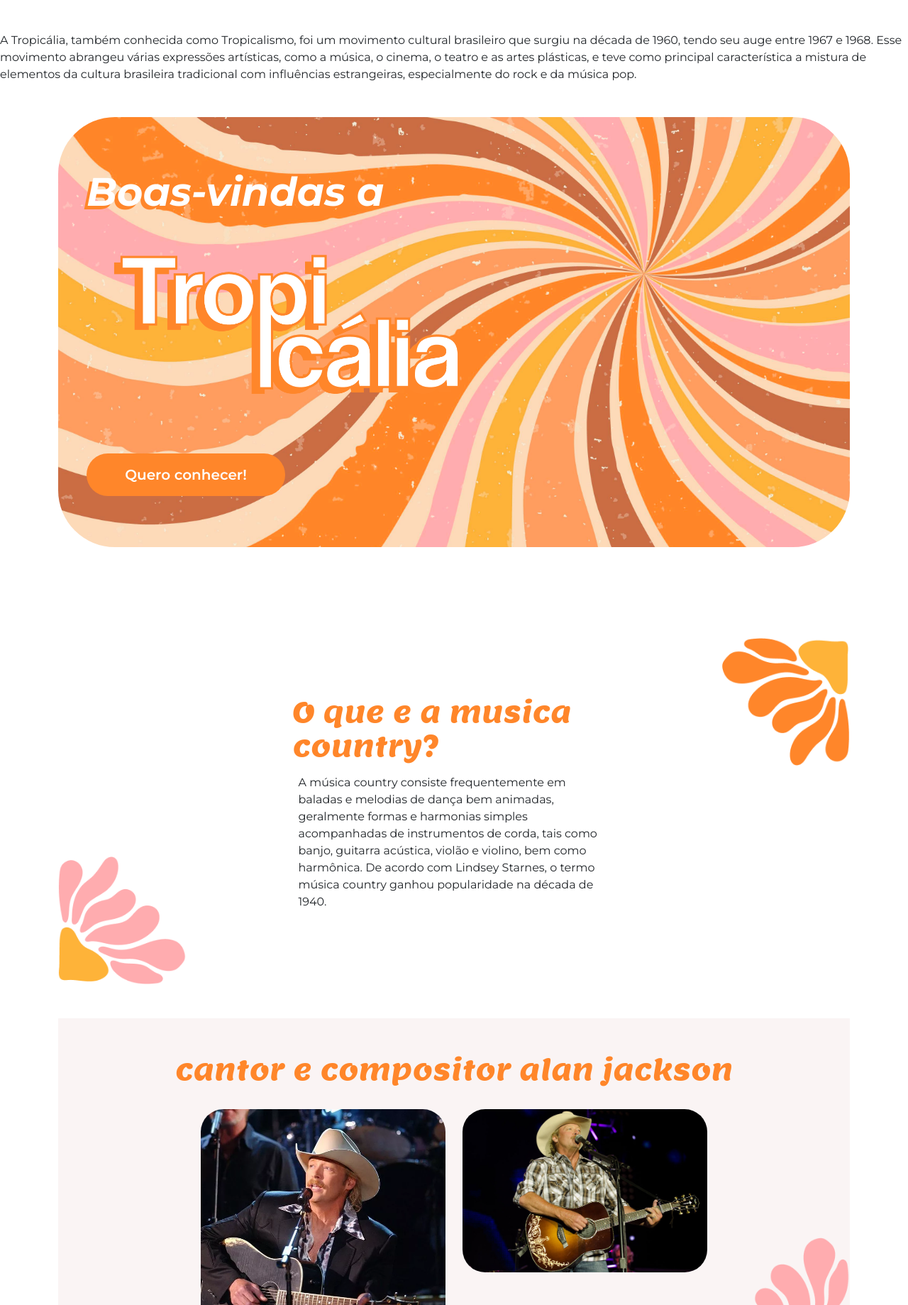
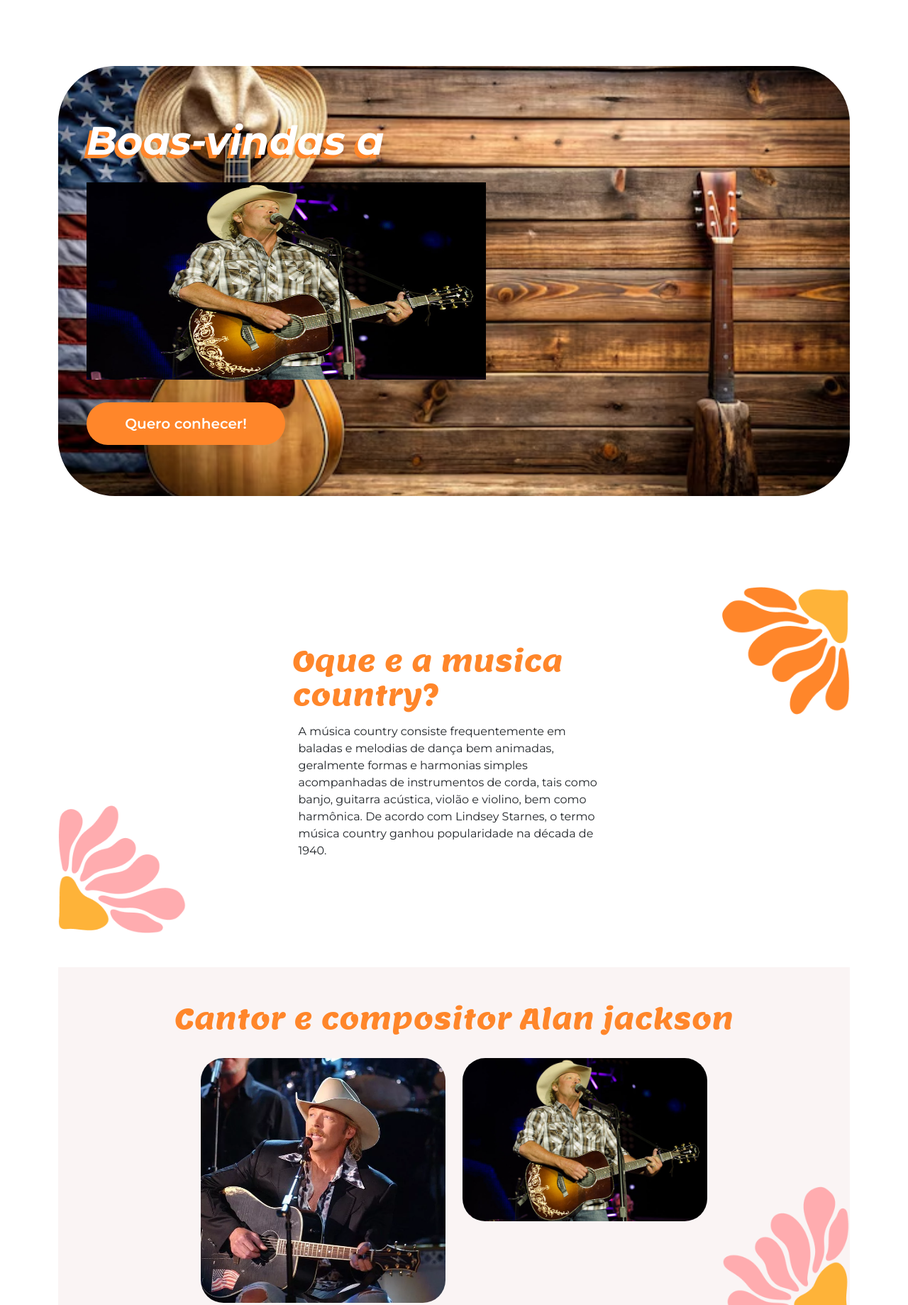
Before and after one commit to ismael130308/flashcard2, a plain HTML site: page site-acessivel-projeto-inicial/index.html in a window 1280 px wide. Shown: the part 182-2021 px from the top of the page at 71% size. Drawn offline with nearby package versions, Linux system fonts and the light colour scheme.

Commit message:
19/02/2025

```diff
--- a/site-acessivel-projeto-inicial/index.html
+++ b/site-acessivel-projeto-inicial/index.html
@@ -5,7 +5,7 @@
     <meta charset="UTF-8">
     <meta name="viewport" content="width=device-width, initial-scale=1">
     <link rel="preconnect" href="https://fonts.googleapis.com">
-    <title>Tropicália</title>
+    <title>Musicas Country</title>
     <link href="https://cdnjs.cloudflare.com/ajax/libs/bootstrap/5.3.3/css/bootstrap.min.css" rel="stylesheet">
     <link rel="stylesheet" href="https://cdnjs.cloudflare.com/ajax/libs/bootstrap-icons/1.11.3/font/bootstrap-icons.min.css">
     <link rel="stylesheet" href="styles.css">
@@ -23,11 +23,7 @@
             </ul>
         </nav>
 
-    </header>A Tropicália, também conhecida como Tropicalismo, foi um movimento cultural
-    brasileiro que surgiu na década de 1960, tendo seu auge entre 1967 e 1968. Esse movimento
-    abrangeu várias expressões artísticas, como a música, o cinema, o teatro e as artes plásticas, e
-    teve como principal característica a mistura de elementos da cultura brasileira tradicional com
-    influências estrangeiras, especialmente do rock e da música pop.
+    </header>
 
 
     <main class="container my-5">
@@ -36,7 +32,7 @@
             <div class="inicio-fundo d-flex justify-content-between align-items-center">
                 <div class="esquerda-conteudo">
                     <h1 class="display-4 text-white fst-italic fw-bold">Boas-vindas a</h1>
-                    <img src="img/logo-2.png" alt="Logotipo secundário da Tropicália" class="mb-3" width="563"
+                    <img src="img/7392088094_9ca1944f15_c.jpg" alt="Logotipo secundário da Tropicália" class="mb-3" width="563"
                         height="278" loading="lazy">
                     <a href="#tropicalia"
                         class="btn btn-primary btn-lg botao-inicio fw-semibold">Quero
@@ -49,23 +45,23 @@
         <section id="tropicalia" class="my-5 pt-6 secao-tropicalia">
             <div class="container d-flex align-items-center ">
                   <div class="col-5">
-                    <h2>O que e a musica country?</h2>
-                    <p class="p-2">A música country consiste frequentemente em baladas e melodias de dança bem animadas, geralmente formas e harmonias simples acompanhadas de instrumentos de corda, tais como banjo, guitarra acústica, violão e violino, bem como harmônica. De acordo com Lindsey Starnes, o termo música country ganhou popularidade na década de 1940. </p>
+                    <h2>Oque e a musica country?</h2>
+                    <p class="p-2">A música country consiste frequentemente em baladas e melodias de dança bem animadas, geralmente formas e harmonias simples acompanhadas de instrumentos de corda, tais como banjo, guitarra acústica, violão e violino, bem como harmônica. De acordo com Lindsey Starnes, o termo música country ganhou popularidade na década de 1940.</p>
                 </div>
             </div>
         </section>
 
         <section id="galeria">
-            <h2 class="text-center pt-5">cantor e compositor alan jackson </h2>
+            <h2 class="text-center pt-5">Cantor e compositor Alan jackson</h2>
             <div class="container p-3 mt-3 fundo-galeria ">
 
                 <div class="row justify-content-md-center">
                     <div class="col-md-4">
-                        <img src="241670302_1774325329621909_6355342448324221129_n.webp"
+                        <img src="img/241670302_1774325329621909_6355342448324221129_n.webp"
                             class="img-fluid rounded-5" loading="lazy">
                     </div>
                     <div class="col-md-4">
-                        <img src="7392088094_9ca1944f15_c.jpg" class="img-fluid rounded-5"
+                        <img src="img/7392088094_9ca1944f15_c.jpg" class="img-fluid rounded-5"
                             loading="lazy">
                     </div>
                 </div>
--- a/site-acessivel-projeto-inicial/styles.css
+++ b/site-acessivel-projeto-inicial/styles.css
@@ -27,7 +27,7 @@ section {
 
 .inicio-fundo {
     /* aula 3 */
-    background-image: url('img/4965007.jpg');
+    background-image: url('img/american-country-music-background-with-guitar-cowboy-hat_1028938-63484.avif');
     /* Substitua pelo caminho da sua imagem */
     background-size: cover;
     background-position: right;
@@ -112,7 +112,7 @@ h2 {
 }
 
 #contato {
-    background-image: url('img/4965007.jpg');
+    background-image: url('img/fundo.jpg');
     background-size: cover;
     padding: 4rem 0;
     /* Espaçamento interno para a seção de contato */
```
Also changed, not shown: site-acessivel-projeto-inicial/img/241670302_1774325329621909_6355342448324221129_n.webp (added), site-acessivel-projeto-inicial/img/7392088094_9ca1944f15_c.jpg (added), site-acessivel-projeto-inicial/img/american-country-music-background-with-guitar-cowboy-hat_1028938-63484.avif (added), site-acessivel-projeto-inicial/img/fundo.jpg (added).
